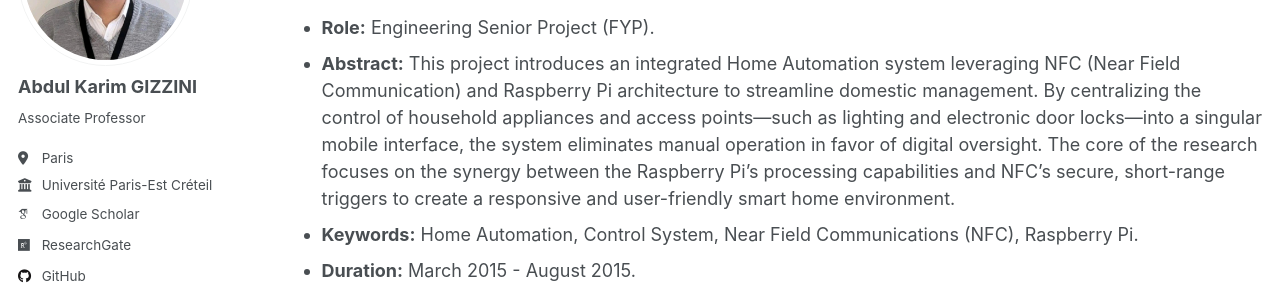
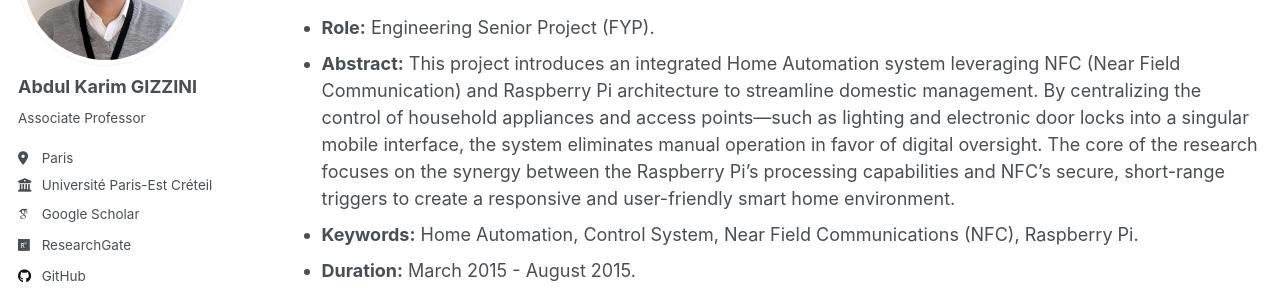
Before and after one commit to abdulkarimgizzini/abdulkarimgizzini-website, a Jekyll site: the page built from _pages/projects.md, in a window 1280 px wide and 900 px high, scrolled down 2195 px. Shown: the part 208-507 px from the top of the window. Built offline with Jekyll 4.4.1, drawn with Linux system fonts in a browser that asks for light colours; some web fonts are replaced; a script that is not in the unit is left out.

```diff
--- a/_pages/projects.md
+++ b/_pages/projects.md
@@ -62,6 +62,6 @@ author_profile: true
 ### Project: Home Automation System with NFC and Raspberry Pi
 
 * **Role:** Engineering Senior Project (FYP).
-* **Abstract:** This project introduces an integrated Home Automation system leveraging NFC (Near Field Communication) and Raspberry Pi architecture to streamline domestic management. By centralizing the control of household appliances and access points—such as lighting and electronic door locks—into a singular mobile interface, the system eliminates manual operation in favor of digital oversight. The core of the research focuses on the synergy between the Raspberry Pi’s processing capabilities and NFC’s secure, short-range triggers to create a responsive and user-friendly smart home environment.
+* **Abstract:** This project introduces an integrated Home Automation system leveraging NFC (Near Field Communication) and Raspberry Pi architecture to streamline domestic management. By centralizing the control of household appliances and access points—such as lighting and electronic door locks into a singular mobile interface, the system eliminates manual operation in favor of digital oversight. The core of the research focuses on the synergy between the Raspberry Pi’s processing capabilities and NFC’s secure, short-range triggers to create a responsive and user-friendly smart home environment.
 * **Keywords:** Home Automation, Control System, Near Field Communications (NFC), Raspberry Pi.
 * **Duration:** March 2015 - August 2015.
```
